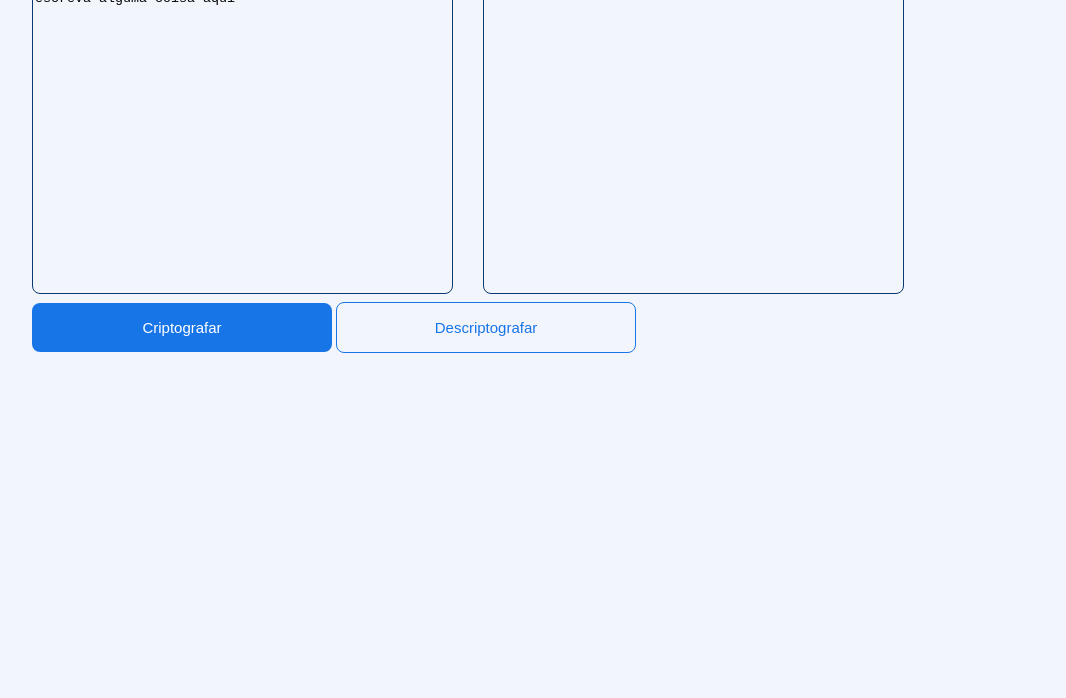
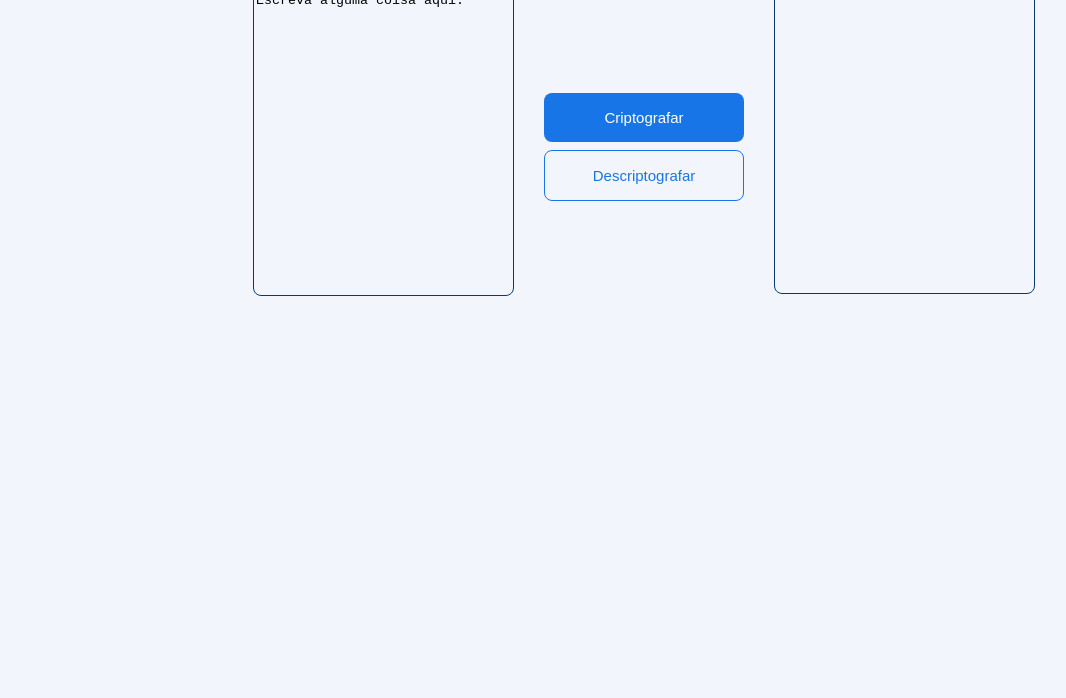
Before and after one commit to Delcio-Torres/challenge-one-n-1, a plain HTML site: page index.html in a window 1280 px wide. Shown: the part 102-800 px from the top of the page, without its empty margins (16-1082 px from the left). Drawn offline with Linux system fonts and the light colour scheme.

Commit message:
Mais algumas melhorisas

```diff
--- a/app.js
+++ b/app.js
@@ -1,8 +1,8 @@
-let letra = [' ', 'a', 'b', 'c', 'd', 'e', 'f', 'g', 'h', 'i', 'j', 'k', 'l', 'm', 'n', 'o', 'p', 'q', 'r', 's', 't', 'u', 'v', 'w', 'x', 'y', 'z', 'A', 'B', 'C', 'D', 'E', 'F', 'G', 'H', 'I',
-  'J', 'K', 'L', 'M', 'N', 'O', 'P', 'Q', 'R', 'S', 'T', 'U', 'V', 'W', 'X', 'Y', 'Z', 'á', 'é', 'í', 'ó', 'ú', 'ê', 'ô'];
+let letra = [' ', '.', 'a', 'b', 'c', 'd', 'e', 'f', 'g', 'h', 'i', 'j', 'k', 'l', 'm', 'n', 'o', 'p', 'q', 'r', 's', 't', 'u', 'v', 'w', 'x', 'y', 'z', 'A', 'B', 'C', 'D', 'E', 'F', 'G', 'H', 'I',
+  'J', 'K', 'L', '?', 'M', 'N', 'O', 'P', 'Q', 'R', 'S', 'T', 'U', 'V', 'W', 'X', 'Y', 'Z', 'á', 'é', 'í', 'ó', 'ú', 'ê', 'ô', '!'];
 
-let cript = ['6', 'F', 'ê', 'W', '9', 'l', 'k', 'Q', 'j', 'h', 'J', 'é', 'X', 'g', 'í', 'E', 'K', 'n', 'B', 'd', 'I', 's', 'ó', 'C', '8', 'Y', 'p', 'H', 'o', 'G', '3', 'V', 'S', 'R', '4', 'T', 'U', 'y', 'D', 't', 'r',
-  'Z', '0', 'L', 'w', 'q', 'P', 'á', 'm', 'M', 'f', 'A', 'b', 'v', 'N', 'O', 'c', 'ú', 'x', 'z']
+let cript = ['6', 'F', 'n', 'W', '9', 'l', 'k', 'Q', '!', 'j', 'h', 'J', 'é', 'X', 'g', 'í', 'E', 'K', '.', 'B', 'd', 'I', 's', 'ó', 'C', '8', 'Y', 'p', 'H', 'o', 'G', '3', 'V', 'S', 'R', '4', 'T', 'U', 'y', 'D', 't', 'r',
+  'Z', '0', 'L', 'w', 'q', 'P', 'á', 'm', 'M', 'f', 'A', 'b', 'ê', '?', 'v', 'N', 'O', 'c', 'ú', 'x', 'z']
 
 let digito;
 let palavraCodificada = '';
@@ -13,7 +13,7 @@ let palavra = '';
 
 function criptografar() {
   palavra = texto1.value;
-  for (let i = 0; i <= palavra.length; i++) {
+  for (let i = 0; i < palavra.length; i++) {
     for (let y = 0; y <= cript.length; y++) {
       digito = palavra.substring(i, i + 1);
       if (digito == letra[y]) {
--- a/index.html
+++ b/index.html
@@ -13,12 +13,14 @@
     <img class="logo" src="./assets/Logo.svg">
     <section class="apresentar">
       <div class="apresenta__caixaTexto">
-        <textarea class="caixa__texto" id="texto1"  rows="20" cols="50">escreva alguma coisa aqui</textarea>
-        <textarea class="caixa__texto" id="texto2"  rows="20" cols="50" disabled></textarea>
+        <textarea class="caixa__texto" id="texto1"  rows="20" cols="30">Escreva alguma coisa aqui.</textarea>
+      </div>
+      <div class="apresenta__botoes">
+        <button onclick="criptografar()" class="botao__cript">Criptografar</button>
+        <button onclick="decriptografar()" class="botao__decript">Descriptografar</button>
       </div>
       <div>
-        <button onclick="criptografar()" class="botao__cript">Criptografar</button>
-        <button onclick="decriptografar()" class="botao__decript">Descriptografar</button>
+        <textarea class="caixa__texto" id="texto2"  rows="20" cols="30" disabled></textarea>
       </div>
       </section>
   </main>
--- a/style.css
+++ b/style.css
@@ -23,6 +23,19 @@ body{
   color: #1875E8;
 }
 
+.apresentar{
+  display: flex;
+  flex-direction:row;
+  justify-content: center;
+  align-items: center;
+  gap: 30px;
+}
+
+.apresenta__botoes{
+display: flex;
+flex-direction: column;
+}
+
 .caixa__texto{
   border: solid 0.1px;
   border-radius: 8px;
@@ -37,24 +50,23 @@ body{
   gap: 30px;
 }
 
-.botao__cript{
+button{
   border-radius: 8px;
-  background: #1875E8;
   padding: 16px 24px;
-  width: 300px;
+  width: 200px;
   font-size: 15px;
-  color: #ffffff;
   border: none;
   margin-top: 0.5rem;
+}
+
+.botao__cript{
+  background: #1875E8;
+  color: #ffffff;
 }
 
 .botao__decript{
   border-radius: 8px;
   background: #F3F5FC;
-  padding: 16px 24px;
-  width: 300px;
-  font-size: 15px;
   color: #1875E8;
   border: solid 1px #1875E8;
-  margin-top: 0.5rem;
 }
```
